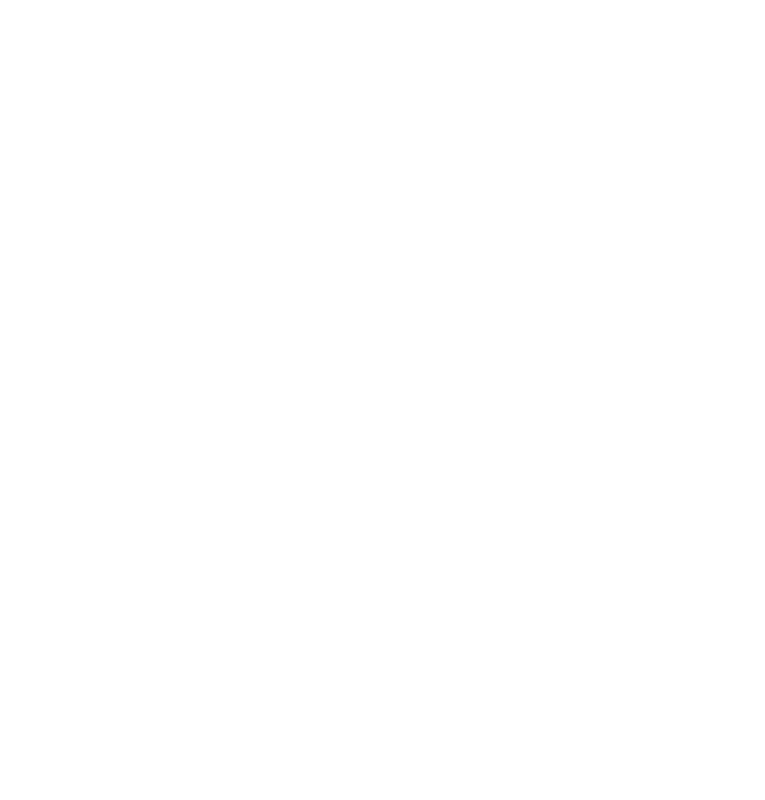
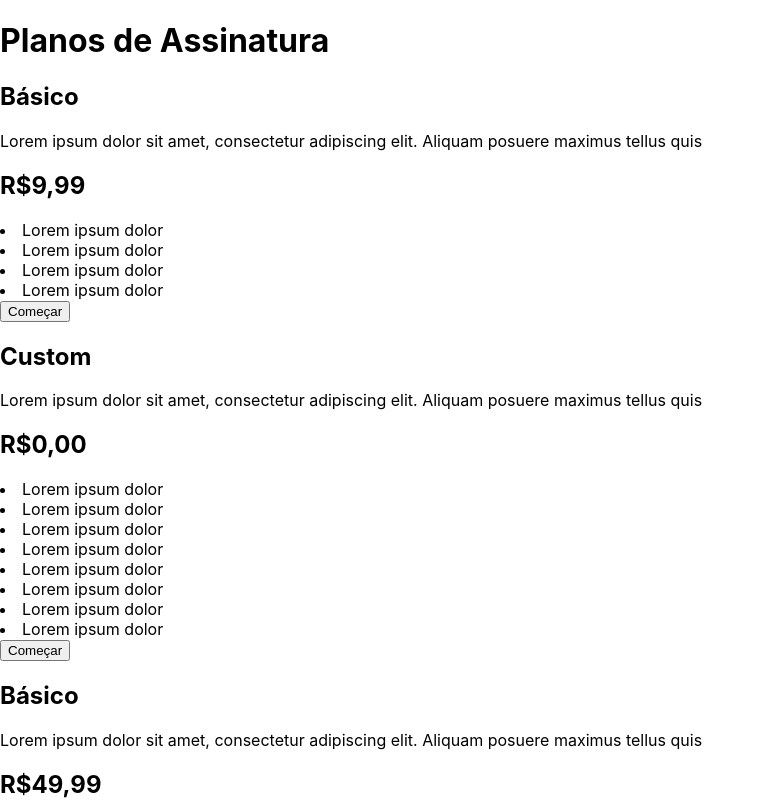
Before and after one commit to MatheusKRC/Mercado-Pago-API, a React (Create React App) app: page /plans in a window 1280 px wide. Shown: the top 800 px of the page, without its empty margins (0-765 px from the left). Built offline with nearby package versions, Linux system fonts and the light colour scheme.

Commit message:
Esqueleto geral da página

```diff
--- /dev/null
+++ b/src/Components/Cards.jsx
@@ -0,0 +1,37 @@
+/* eslint-disable react/no-array-index-key */
+import React from 'react';
+import propTypes from 'prop-types';
+
+function Cards({
+  title, desc, value, points,
+}) {
+  return (
+    <div>
+      <h2>{title}</h2>
+
+      <p>{desc}</p>
+
+      <h2>{value}</h2>
+
+      {points.map((list, index) => (
+        <li key={index}>{list}</li>
+      ))}
+
+      <button type="button">
+        Começar
+
+      </button>
+
+    </div>
+  );
+}
+
+Cards.propTypes = {
+  title: propTypes.string.isRequired,
+  desc: propTypes.string.isRequired,
+  value: propTypes.string.isRequired,
+  // eslint-disable-next-line react/forbid-prop-types
+  points: propTypes.array.isRequired,
+};
+
+export default Cards;
--- a/src/Pages/Plans.jsx
+++ b/src/Pages/Plans.jsx
@@ -1,8 +1,35 @@
 import React from 'react';
+import Cards from '../Components/Cards';
+import StepsLine from '../Components/StepsLine';
 
 function Plans() {
   return (
-    <div />
+    <div>
+      <h1>Planos de Assinatura</h1>
+
+      <main>
+        <Cards
+          title="Básico"
+          desc="Lorem ipsum dolor sit amet, consectetur adipiscing elit. Aliquam posuere maximus tellus quis"
+          value="R$9,99"
+          points={['Lorem ipsum dolor', 'Lorem ipsum dolor', 'Lorem ipsum dolor', 'Lorem ipsum dolor']}
+        />
+        <Cards
+          title="Custom"
+          desc="Lorem ipsum dolor sit amet, consectetur adipiscing elit. Aliquam posuere maximus tellus quis"
+          value="R$0,00"
+          points={['Lorem ipsum dolor', 'Lorem ipsum dolor', 'Lorem ipsum dolor', 'Lorem ipsum dolor', 'Lorem ipsum dolor', 'Lorem ipsum dolor', 'Lorem ipsum dolor', 'Lorem ipsum dolor']}
+        />
+        <Cards
+          title="Básico"
+          desc="Lorem ipsum dolor sit amet, consectetur adipiscing elit. Aliquam posuere maximus tellus quis"
+          value="R$49,99"
+          points={['Lorem ipsum dolor', 'Lorem ipsum dolor', 'Lorem ipsum dolor', 'Lorem ipsum dolor', 'Lorem ipsum dolor', 'Lorem ipsum dolor', 'Lorem ipsum dolor', 'Lorem ipsum dolor']}
+        />
+      </main>
+
+      <StepsLine />
+    </div>
   );
 }
 
```
